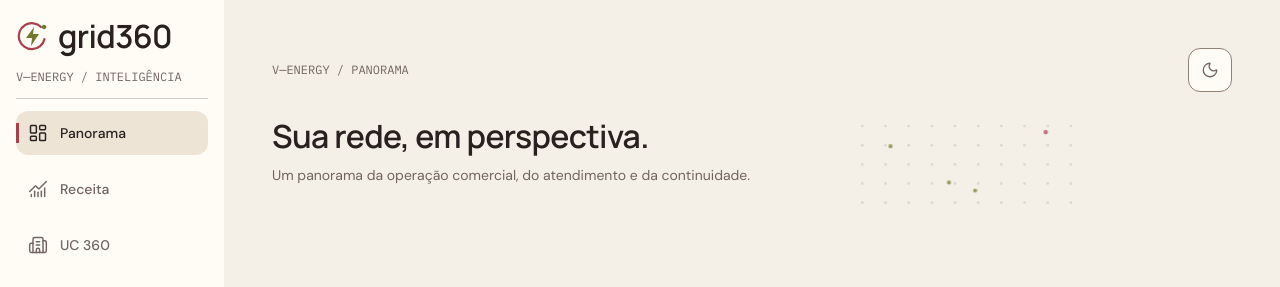
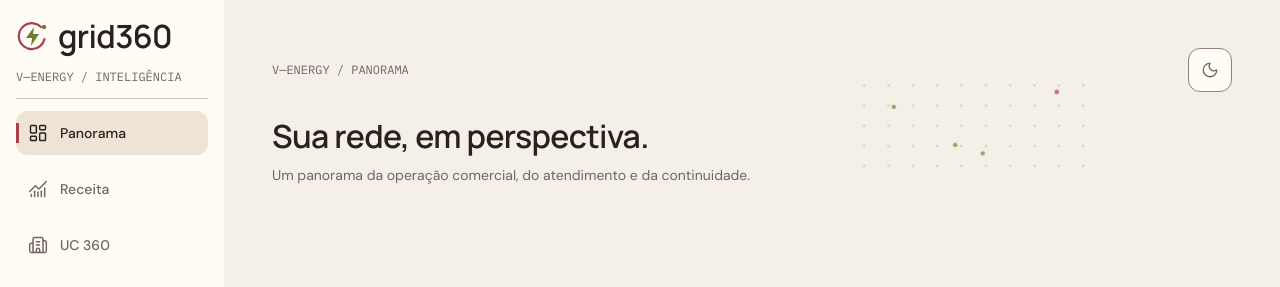
Before and after one commit to GuilhermeRangel1/git-or-treat, a React (Vite) app in the folder frontend/: page /panorama in a window 1280 px wide. Shown: the top 287 px of the page. Built offline with nearby package versions, Linux system fonts and the light colour scheme.

Commit message:
ajusta escala e alinhamento do gráfico do panorama

```diff
--- a/frontend/src/features/panorama/PanoramaArtwork.tsx
+++ b/frontend/src/features/panorama/PanoramaArtwork.tsx
@@ -110,7 +110,7 @@ export default function PanoramaArtwork() {
   return (
     <div
       aria-hidden="true"
-      className="energy-flow absolute top-0 left-[calc(50%_+_72px)] hidden aspect-[127/60] w-[clamp(180px,20vw,320px)] lg:block"
+      className="energy-flow absolute -bottom-3 left-[calc(50%_+_72px)] z-20 hidden aspect-[127/60] w-[clamp(180px,21vw,290px)] lg:block xl:-bottom-4"
       onPointerEnter={replay}
     >
       <svg
```
